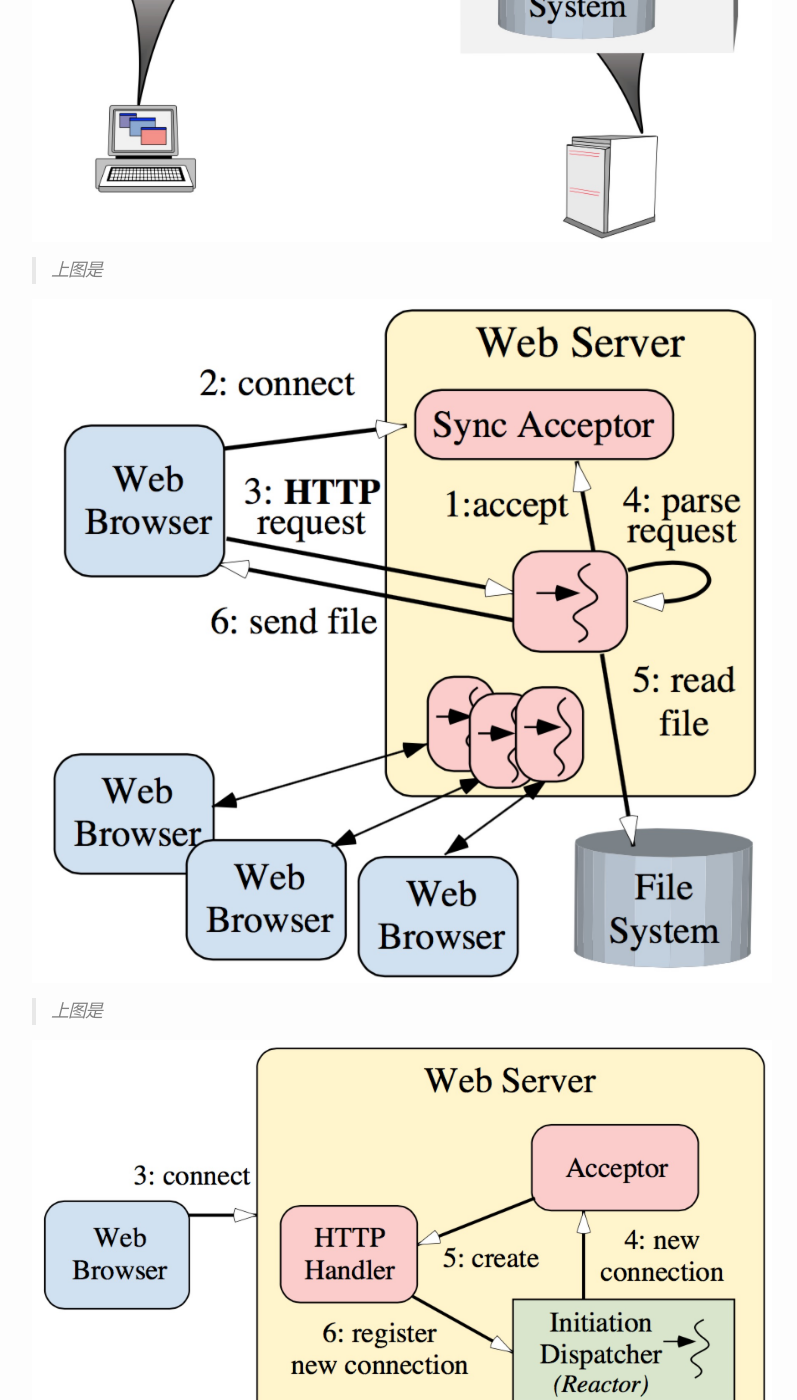
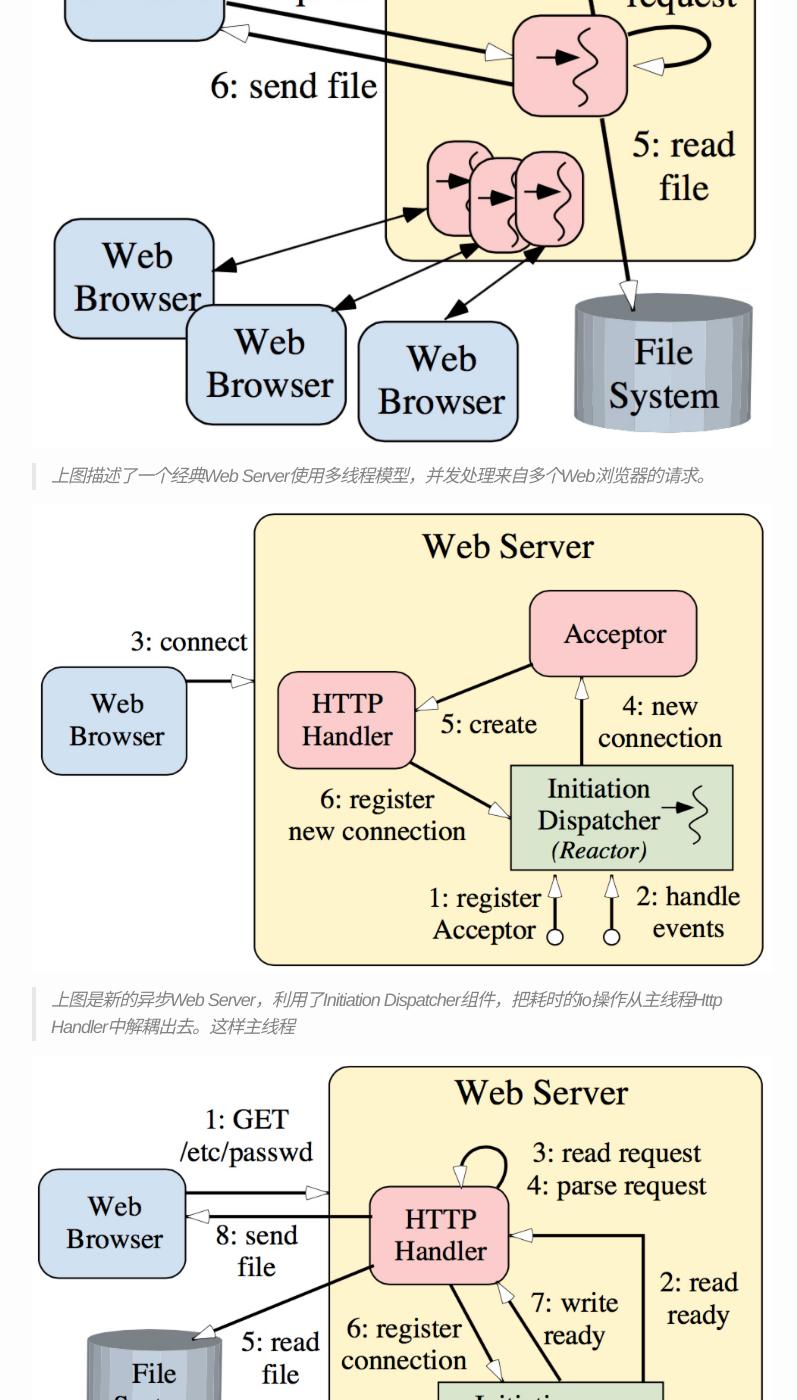
Before and after one commit to vertxer/vertxer.github.io, a Jekyll site: the page built from _posts/2015-05-09-vertx3-introduction.markdown, in a window 1280 px wide and 1400 px high, scrolled down 1314 px. Shown: the whole window, without its empty margins (238-1035 px from the left). Built offline with Jekyll 4.4.1, drawn with Linux system fonts in a browser that asks for light colours; some of the changed text lies outside the part shown.

Commit message:
reactor picture

```diff
--- a/_posts/2015-05-09-vertx3-introduction.markdown
+++ b/_posts/2015-05-09-vertx3-introduction.markdown
@@ -24,16 +24,16 @@ Vert.x <http://vertx.io/> 是一个基于JVM的、轻量级的、高性能的应
 
 #Reactor模式
 
-考古了一下Reactor模式，其理论最早由Washington University的Douglas C. Schmidt教授在1995年提出，在这片论文中完整了做了介绍：[Proactor - An Object Behavioral Pattern for Demultiplexing and Dispatching Handlers for Asynchronous Events](http://www.cs.wustl.edu/~schmidt/PDF/proactor.pdf) 。下边对其展开分析：
+考古了一下Reactor模式，其理论最早由Washington University的Douglas C. Schmidt教授在1995年提出，在这片论文中完整了做了介绍：[Proactor - An Object Behavioral Pattern for Demultiplexing and Dispatching Handlers for Asynchronous Events](http://www.cs.wustl.edu/~schmidt/PDF/proactor.pdf) 。下边对其关键原理部分展开分析：
 
-![Figure 1: Typical Web Server Communication Software Ar- chitecture](http://vertxer.org/images/Figure 1- Typical Web Server Communication Software Ar- chitecture.jpg)
->上图是
+![Figure 1: Typical Web Server Communication Software Architecture](http://vertxer.org/images/Figure 1- Typical Web Server Communication Software Ar- chitecture.jpg)
+>上图描述了一个经典Web Server在收到Web浏览器请求后的处理过程。
 
 ![Figure 2: Multi-threaded Web Server Architecture](http://vertxer.org/images/Figure 2- Multi-threaded Web Server Architecture.jpg)
->上图是
+>上图描述了一个经典Web Server使用多线程模型，并发处理来自多个Web浏览器的请求。
 
 ![Figure 3: Client Connects to Reactive Web Server](http://vertxer.org/images/Figure 3- Client Connects to Reactive Web Server.jpg)
->上图是
+>上图是新的异步Web Server，利用了Initiation Dispatcher组件，把耗时的io操作从主线程Http Handler中解耦出去。这样主线程
 
 ![Figure 4: Client Sends HTTP Request to Reactive Web Server](http://vertxer.org/images/Figure 4- Client Sends HTTP Request to Reactive Web Server.jpg)
 >上图是
```
Also changed, not shown: other parts of _posts/2015-05-09-vertx3-introduction.markdown (+1 -1 lines), images/Figure 1- Typical Web Server Communication Software Architecture.jpg (renamed from images/Figure 1- Typical Web Server Communication Software Ar- chitecture.jpg), images/Figure 3- Client Connects to Reactive Web Server.jpg.
